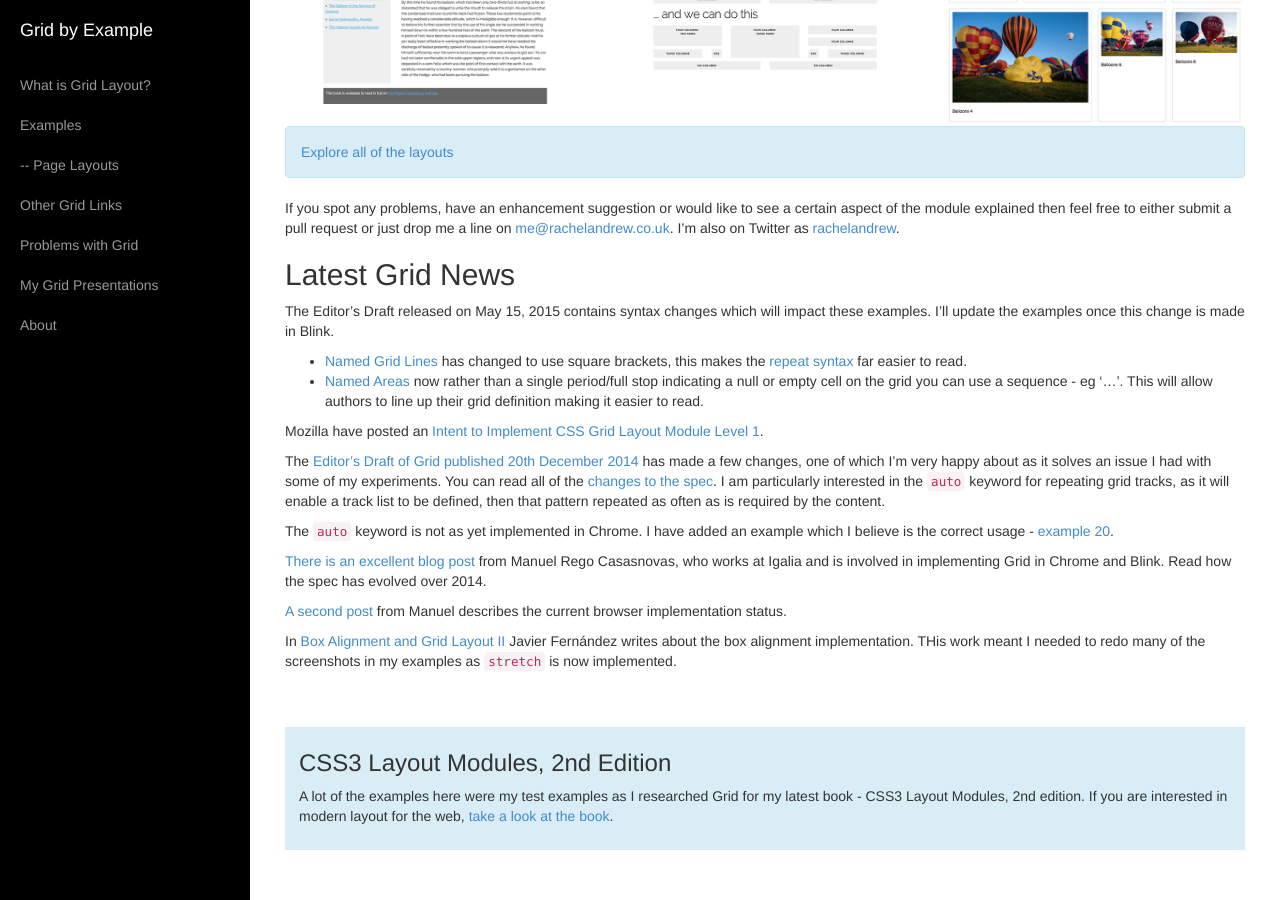
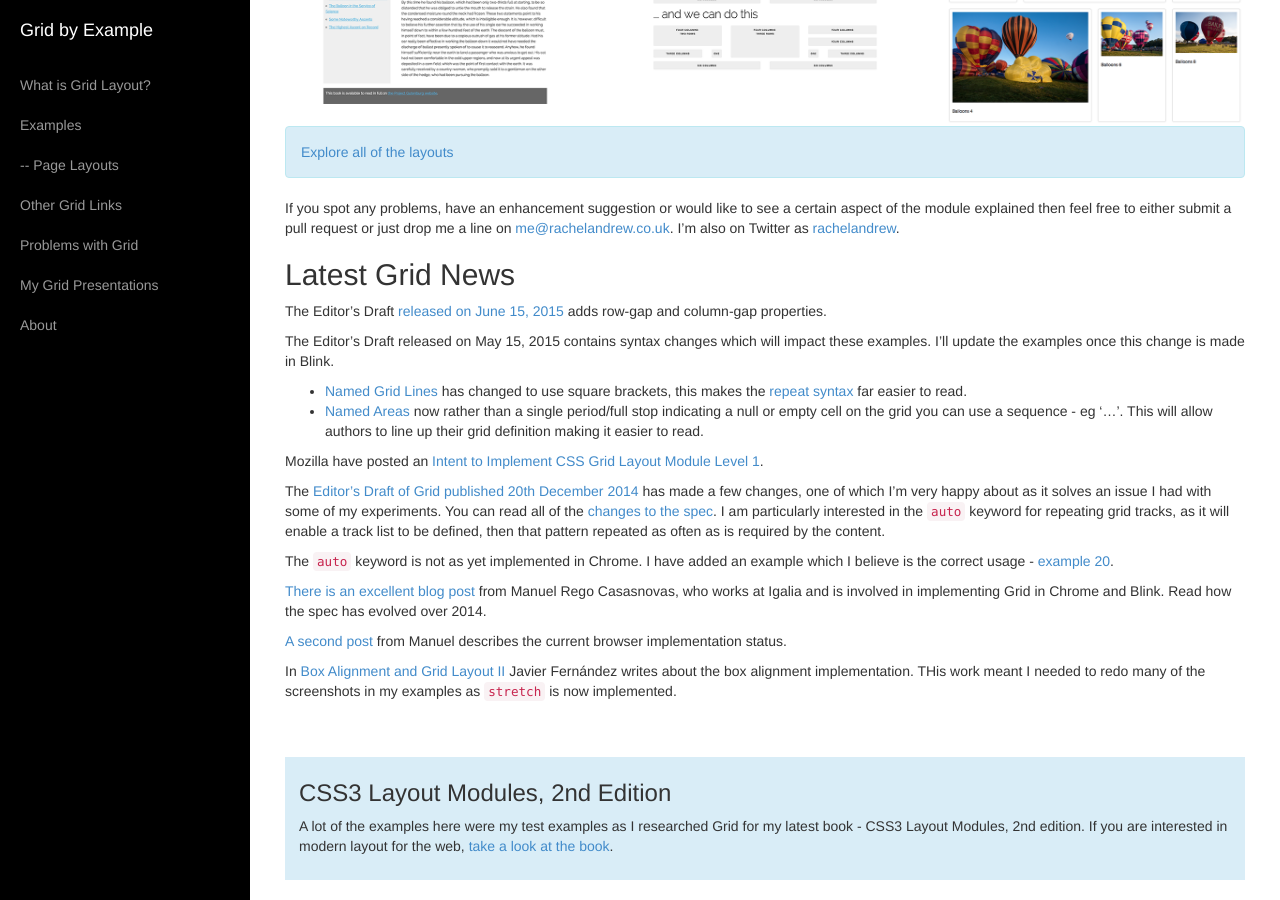
Before and after one commit to rachelandrew/grid-by-example, a Jekyll site: the page built from index.md, in a window 1280 px wide and 900 px high, scrolled down 697 px. Built offline with Jekyll 4.4.1, drawn with Linux system fonts in a browser that asks for light colours; nearby versions of some CDN libraries; library files that are not in the unit come from our copies.

Commit message:
notes on addition of row and column gap properties

```diff
--- a/index.md
+++ b/index.md
@@ -49,6 +49,8 @@ If you spot any problems, have an enhancement suggestion or would like to see a
 
 ## Latest Grid News {#news}
 
+The Editor's Draft [released on June 15, 2015](https://lists.w3.org/Archives/Public/www-style/2015Jun/0153.html) adds row-gap and column-gap properties.
+
 The Editor's Draft released on May 15, 2015 contains syntax changes which will impact these examples. I'll update the examples once this change is made in Blink.
 
 - [Named Grid Lines](http://dev.w3.org/csswg/css-grid/#named-lines) has changed to use square brackets, this makes the [repeat syntax](http://dev.w3.org/csswg/css-grid/#repeat-notation) far easier to read.
```
Also changed, not shown: issues/index.md (+2 -0 lines).
